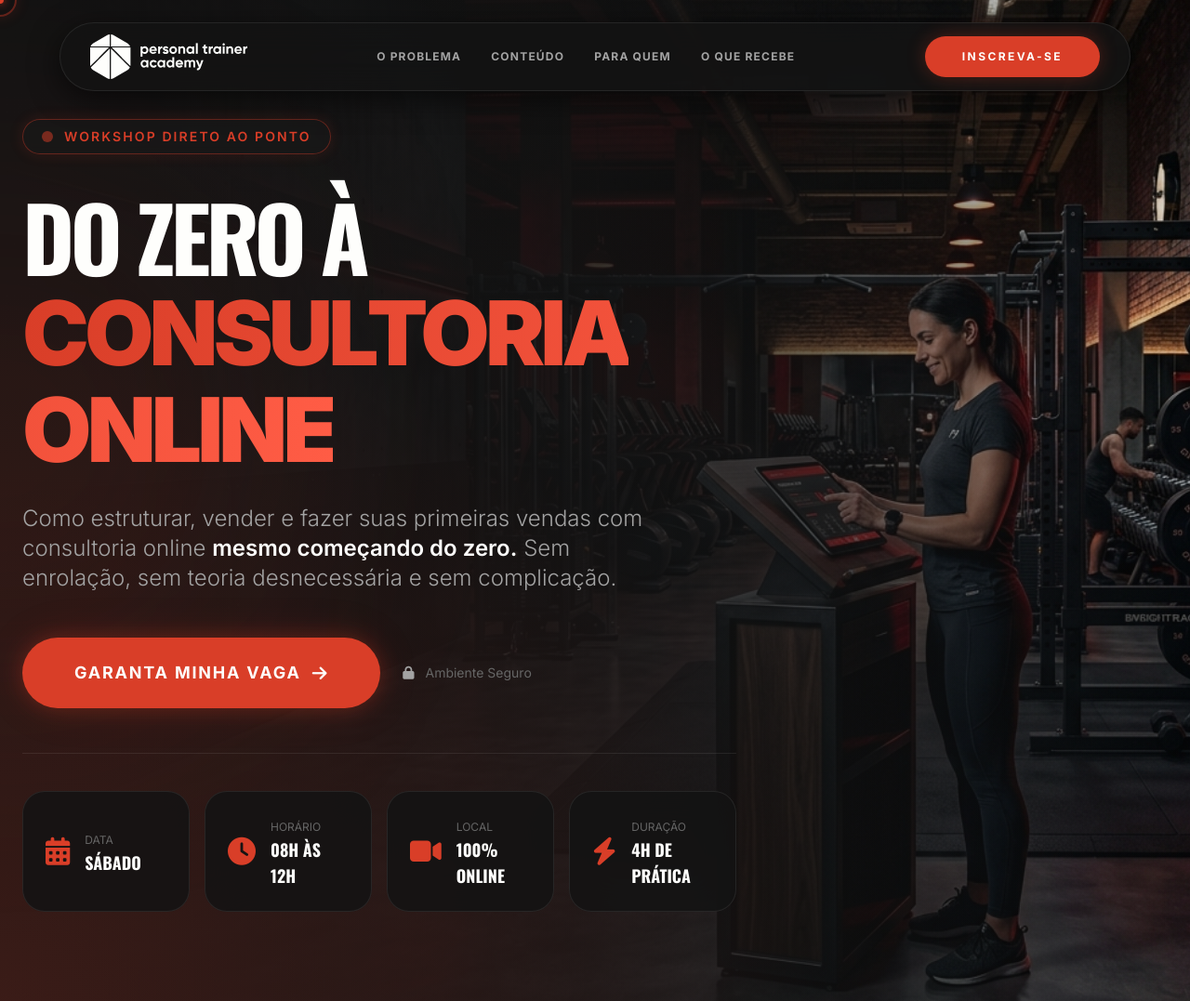
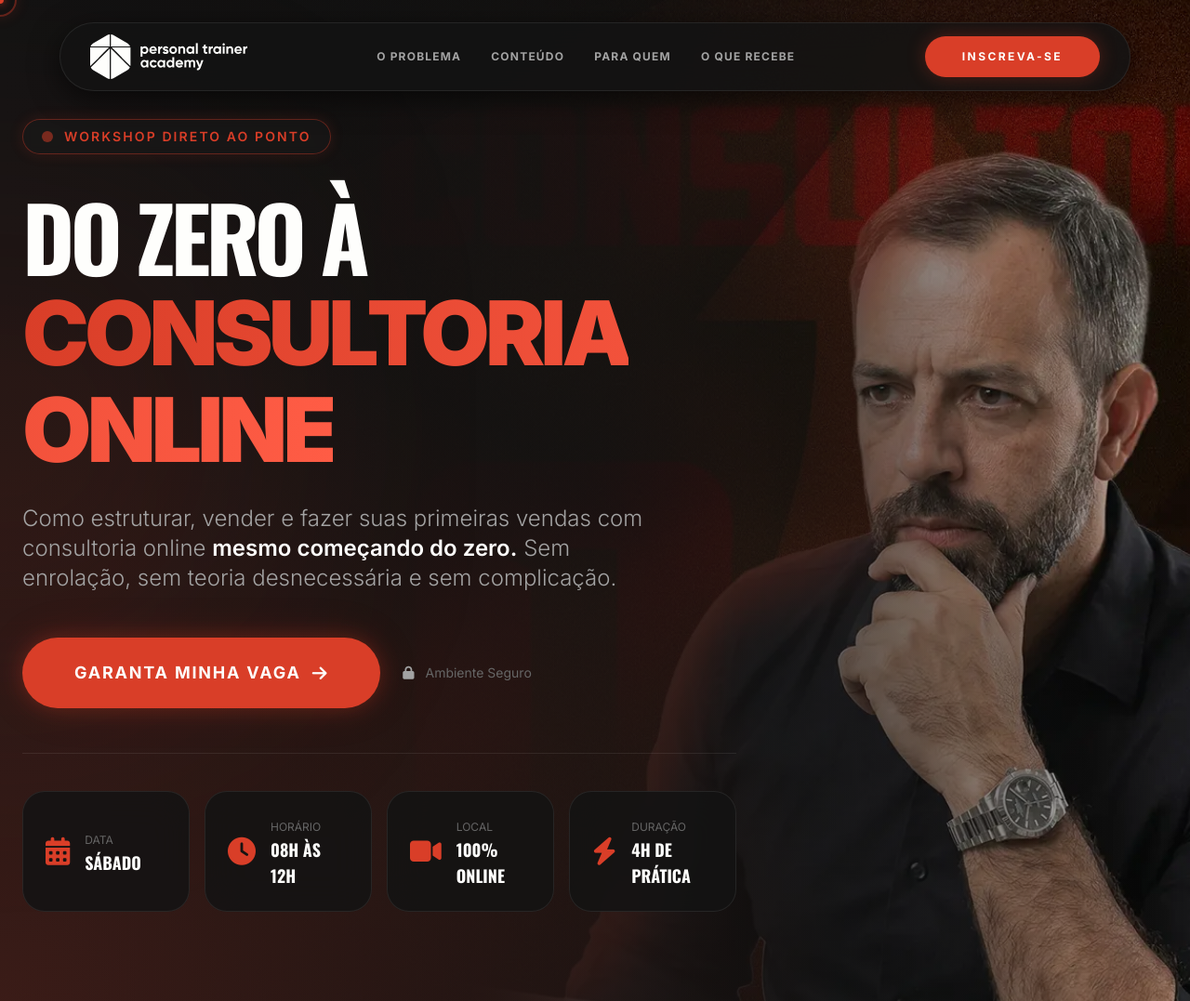
Before and after one commit to BryanJohn2901/do_zero_a_consultoria_online, a plain HTML site: page index.html in a window 1280 px wide. Shown: the top 1077 px of the page at 93% size. Drawn offline with nearby package versions, Linux system fonts and the light colour scheme.

Commit message:
Criação da página

```diff
--- a/index.html
+++ b/index.html
@@ -154,7 +154,8 @@
 
     <header class="relative min-h-screen flex items-center pt-32 pb-24 overflow-hidden">
         <div class="absolute inset-0 z-0">
-            <img src="assets/hero_bg_1775843957963.png" alt="Personal Trainer Online" class="w-full h-full object-cover object-center scale-105">
+            <img src="assets/mobile.webp" alt="Personal Trainer Online" class="w-full h-full object-cover object-center scale-105 block md:hidden">
+            <img src="assets/web.webp" alt="Personal Trainer Online" class="w-full h-full object-cover object-center scale-105 hidden md:block">
             <div class="absolute inset-0 bg-gradient-to-r from-brand-bg via-brand-bg/80 to-transparent"></div>
             <div class="absolute inset-0 bg-[radial-gradient(ellipse_at_bottom_left,_var(--tw-gradient-stops))] from-brand-primary/20 via-brand-bg/40 to-transparent"></div>
         </div>
```
Also changed, not shown: assets/mobile.webp (added), assets/web.webp (added).
